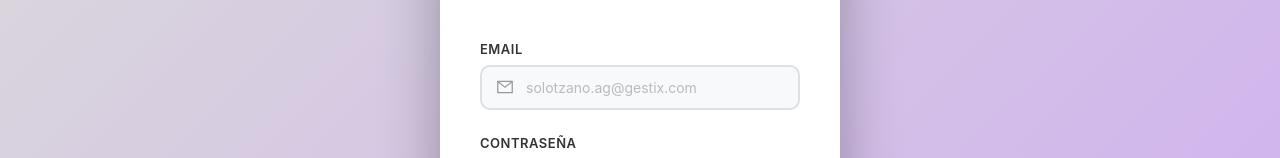
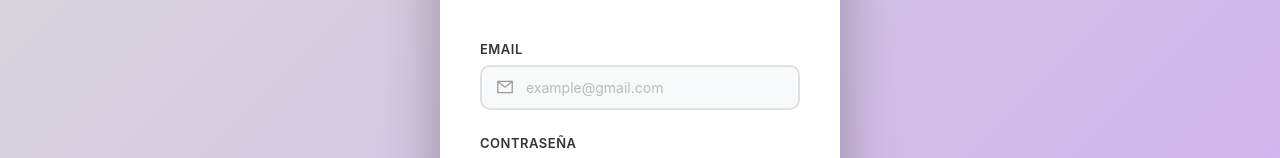
Before and after one commit to allison-gonzalez/gestix-frontend, a React (Vite) app: page /login in a window 1280 px wide. Shown: the part 253-411 px from the top of the page. Built offline with nearby package versions, Linux system fonts and the light colour scheme.

Commit message:
cambiar imput

```diff
--- a/src/pages/Login.jsx
+++ b/src/pages/Login.jsx
@@ -28,10 +28,9 @@ export default function Login() {
       });
 
       if (response.data.success) {
-        // Usar el contexto de autenticación
+
         login(response.data.access_token, response.data.user);
 
-        // Redirigir a home
         navigate('/home');
       }
     } catch (err) {
@@ -63,7 +62,7 @@ export default function Login() {
               <input
                 type="email"
                 id="email"
-                placeholder="solotzano.ag@gestix.com"
+                placeholder="example@gmail.com"
                 value={email}
                 onChange={(e) => setEmail(e.target.value)}
                 required
```
